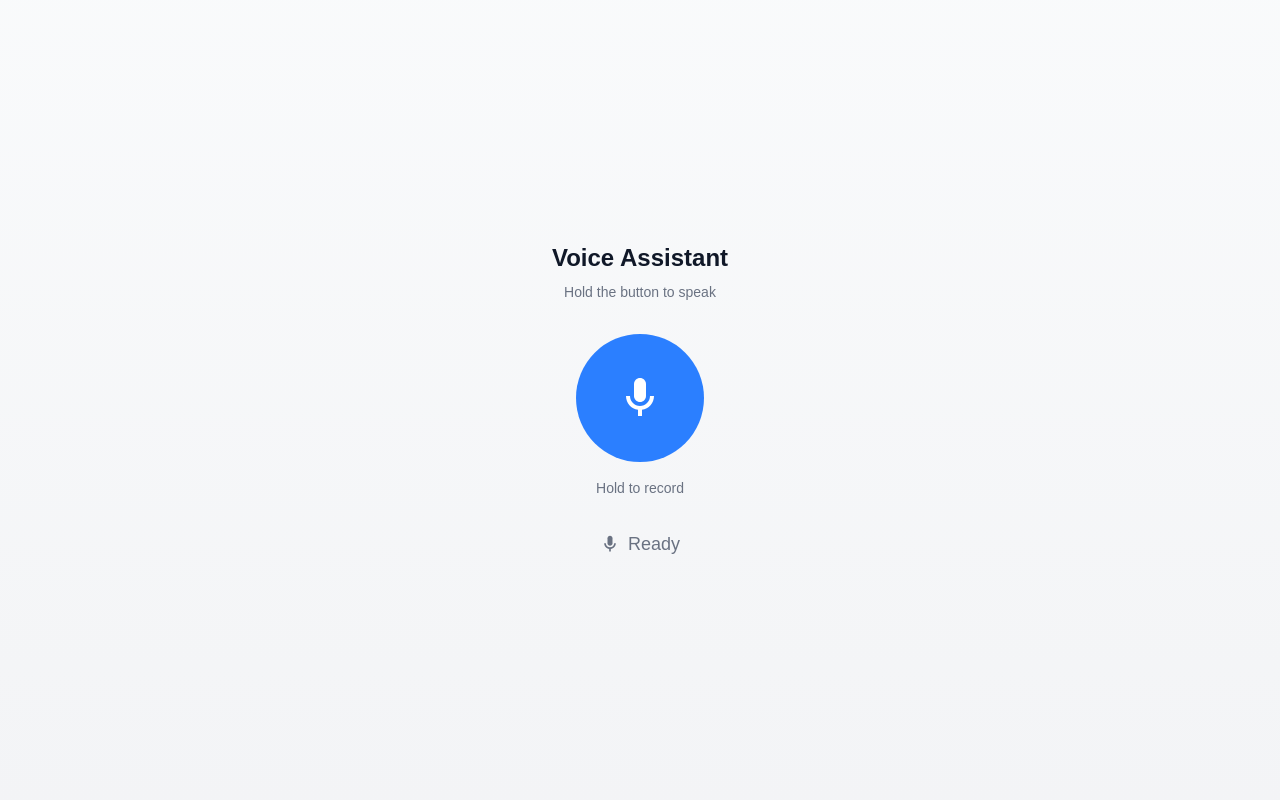
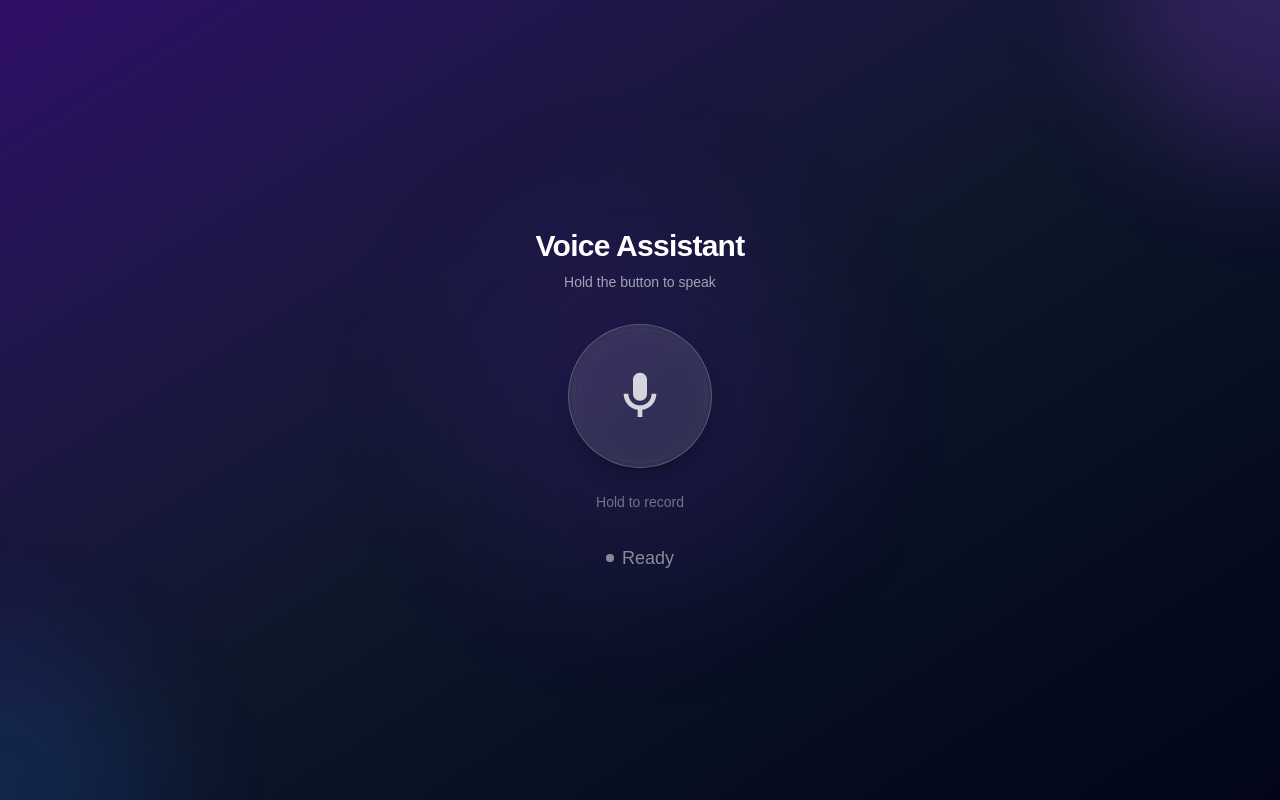
Before and after one commit to 0x41-li/saas-voice-ai-mvp, a Next.js app: page / in a window 1280 px wide. Built offline with nearby package versions, Linux system fonts and the light colour scheme.

Commit message:
UI improvements, modern glassmorphism style, gradient backgrounds, animated orb/puse for recording

```diff
--- a/app/page.tsx
+++ b/app/page.tsx
@@ -117,14 +117,22 @@ export default function Home() {
   const isDisabled = status === "processing" || status === "playing";
 
   return (
-    <div className="flex min-h-screen flex-col items-center justify-center bg-linear-to-b from-gray-50 to-gray-100 dark:from-gray-900 dark:to-black p-4">
-      <main className="flex flex-col items-center gap-8">
+    <div className="relative flex min-h-screen flex-col items-center justify-center overflow-hidden bg-linear-to-br from-violet-950 via-slate-900 to-slate-950 p-4">
+      {/* Animated background orbs */}
+      <div className="absolute inset-0 overflow-hidden">
+        <div className="absolute -top-40 -right-40 h-80 w-80 rounded-full bg-purple-500/30 blur-3xl animate-pulse" />
+        <div className="absolute -bottom-40 -left-40 h-80 w-80 rounded-full bg-blue-500/20 blur-3xl animate-pulse delay-1000" />
+        <div className="absolute top-1/2 left-1/2 -translate-x-1/2 -translate-y-1/2 h-96 w-96 rounded-full bg-violet-600/10 blur-3xl" />
+      </div>
+
+      {/* Main content */}
+      <main className="relative z-10 flex flex-col items-center gap-8">
         {/* Title */}
         <div className="text-center">
-          <h1 className="text-2xl font-bold text-gray-900 dark:text-white mb-2">
+          <h1 className="text-3xl font-bold text-white mb-2 tracking-tight">
             Voice Assistant
           </h1>
-          <p className="text-gray-500 dark:text-gray-400 text-sm">
+          <p className="text-white/60 text-sm">
             Hold the button to speak
           </p>
         </div>
--- a/components/StatusIndicator.tsx
+++ b/components/StatusIndicator.tsx
@@ -12,27 +12,24 @@ interface StatusIndicatorProps {
 const statusConfig: Record<Status, { label: string; color: string; icon: ReactNode }> = {
   idle: {
     label: "Ready",
-    color: "text-gray-500 dark:text-gray-400",
+    color: "text-white/50",
     icon: (
-      <svg xmlns="http://www.w3.org/2000/svg" viewBox="0 0 24 24" fill="currentColor" className="w-5 h-5">
-        <path d="M12 14c1.66 0 3-1.34 3-3V5c0-1.66-1.34-3-3-3S9 3.34 9 5v6c0 1.66 1.34 3 3 3z" />
-        <path d="M17 11c0 2.76-2.24 5-5 5s-5-2.24-5-5H5c0 3.53 2.61 6.43 6 6.92V21h2v-3.08c3.39-.49 6-3.39 6-6.92h-2z" />
-      </svg>
+      <div className="w-2 h-2 rounded-full bg-white/50" />
     ),
   },
   recording: {
     label: "Listening...",
-    color: "text-red-500",
+    color: "text-violet-400",
     icon: (
       <span className="relative flex h-3 w-3">
-        <span className="animate-ping absolute inline-flex h-full w-full rounded-full bg-red-400 opacity-75"></span>
-        <span className="relative inline-flex rounded-full h-3 w-3 bg-red-500"></span>
+        <span className="animate-ping absolute inline-flex h-full w-full rounded-full bg-violet-400 opacity-75"></span>
+        <span className="relative inline-flex rounded-full h-3 w-3 bg-violet-500"></span>
       </span>
     ),
   },
   processing: {
     label: "Thinking...",
-    color: "text-blue-500",
+    color: "text-violet-400",
     icon: (
       <svg className="animate-spin w-5 h-5" xmlns="http://www.w3.org/2000/svg" fill="none" viewBox="0 0 24 24">
         <circle className="opacity-25" cx="12" cy="12" r="10" stroke="currentColor" strokeWidth="4"></circle>
@@ -42,7 +39,7 @@ const statusConfig: Record<Status, { label: string; color: string; icon: ReactNo
   },
   playing: {
     label: "Speaking...",
-    color: "text-green-500",
+    color: "text-emerald-400",
     icon: (
       <div className="flex items-center gap-0.5">
         <span className="w-1 h-3 bg-current rounded-full animate-[bounce_0.6s_ease-in-out_infinite]"></span>
@@ -55,7 +52,7 @@ const statusConfig: Record<Status, { label: string; color: string; icon: ReactNo
   },
   error: {
     label: "Error",
-    color: "text-red-500",
+    color: "text-pink-400",
     icon: (
       <svg xmlns="http://www.w3.org/2000/svg" viewBox="0 0 24 24" fill="currentColor" className="w-5 h-5">
         <path fillRule="evenodd" d="M12 2.25c-5.385 0-9.75 4.365-9.75 9.75s4.365 9.75 9.75 9.75 9.75-4.365 9.75-9.75S17.385 2.25 12 2.25zm-1.72 6.97a.75.75 0 10-1.06 1.06L10.94 12l-1.72 1.72a.75.75 0 101.06 1.06L12 13.06l1.72 1.72a.75.75 0 101.06-1.06L13.06 12l1.72-1.72a.75.75 0 10-1.06-1.06L12 10.94l-1.72-1.72z" clipRule="evenodd" />
--- a/components/VoiceButton.tsx
+++ b/components/VoiceButton.tsx
@@ -142,37 +142,52 @@ export default function VoiceButton({
   const progressPercent = (duration / maxDuration) * 100;
 
   return (
-    <div className="flex flex-col items-center gap-4">
+    <div className="flex flex-col items-center gap-6">
       <div className="relative">
+        {/* Outer glow effect when recording */}
+        {isRecording && (
+          <>
+            <div className="absolute inset-0 rounded-full bg-violet-500/40 blur-xl animate-pulse scale-150" />
+            <div className="absolute inset-0 rounded-full bg-pink-500/30 blur-2xl animate-pulse scale-175 delay-75" />
+          </>
+        )}
+
         {/* Progress ring */}
         <svg
-          className="absolute inset-0 -rotate-90 w-32 h-32"
-          viewBox="0 0 128 128"
+          className="absolute inset-0 -rotate-90 w-36 h-36"
+          viewBox="0 0 144 144"
         >
           <circle
-            cx="64"
-            cy="64"
-            r="58"
+            cx="72"
+            cy="72"
+            r="66"
             fill="none"
             stroke="currentColor"
-            strokeWidth="4"
-            className="text-gray-200 dark:text-gray-700"
+            strokeWidth="3"
+            className="text-white/10"
           />
           {isRecording && (
             <circle
-              cx="64"
-              cy="64"
-              r="58"
+              cx="72"
+              cy="72"
+              r="66"
               fill="none"
-              stroke="currentColor"
-              strokeWidth="4"
-              strokeDasharray={`${progressPercent * 3.64} 364`}
-              className="text-red-500 transition-all duration-100"
+              stroke="url(#gradient)"
+              strokeWidth="3"
+              strokeLinecap="round"
+              strokeDasharray={`${progressPercent * 4.14} 414`}
+              className="transition-all duration-100"
             />
           )}
+          <defs>
+            <linearGradient id="gradient" x1="0%" y1="0%" x2="100%" y2="100%">
+              <stop offset="0%" stopColor="#8B5CF6" />
+              <stop offset="100%" stopColor="#EC4899" />
+            </linearGradient>
+          </defs>
         </svg>
 
-        {/* Main button */}
+        {/* Main button with glassmorphism */}
         <button
           onPointerDown={handlePointerDown}
           onPointerUp={handlePointerUp}
@@ -180,25 +195,34 @@ export default function VoiceButton({
           onContextMenu={(e) => e.preventDefault()}
           disabled={isDisabled}
           className={`
-            relative w-32 h-32 rounded-full
+            relative w-36 h-36 rounded-full
             flex items-center justify-center
-            transition-all duration-200
+            transition-all duration-300 ease-out
             touch-none select-none
+            border border-white/20
+            shadow-lg shadow-black/20
             ${
               isDisabled
-                ? "bg-gray-300 dark:bg-gray-600 cursor-not-allowed"
+                ? "bg-white/5 cursor-not-allowed opacity-50"
                 : isRecording
-                ? "bg-red-500 scale-110"
-                : "bg-blue-500 hover:bg-blue-600 active:scale-95"
+                ? "bg-linear-to-br from-violet-500 to-pink-500 scale-105 shadow-violet-500/30 shadow-2xl"
+                : "bg-white/10 backdrop-blur-sm hover:bg-white/15 hover:scale-102 active:scale-95"
             }
           `}
         >
+          {/* Inner glow */}
+          {!isDisabled && !isRecording && (
+            <div className="absolute inset-2 rounded-full bg-linear-to-br from-violet-500/5 to-transparent" />
+          )}
+
           {/* Mic icon */}
           <svg
             xmlns="http://www.w3.org/2000/svg"
             viewBox="0 0 24 24"
-            fill="white"
-            className={`w-12 h-12 ${isRecording ? "animate-pulse" : ""}`}
+            fill="currentColor"
+            className={`relative z-10 w-14 h-14 transition-all duration-300 ${
+              isRecording ? "text-white scale-110" : "text-white/80"
+            }`}
           >
             <path d="M12 14c1.66 0 3-1.34 3-3V5c0-1.66-1.34-3-3-3S9 3.34 9 5v6c0 1.66 1.34 3 3 3z" />
             <path d="M17 11c0 2.76-2.24 5-5 5s-5-2.24-5-5H5c0 3.53 2.61 6.43 6 6.92V21h2v-3.08c3.39-.49 6-3.39 6-6.92h-2z" />
@@ -208,21 +232,21 @@ export default function VoiceButton({
 
       {/* Duration display */}
       {isRecording && (
-        <div className="text-lg font-mono text-red-500">
+        <div className="text-lg font-mono bg-linear-to-r from-violet-400 to-pink-400 bg-clip-text text-transparent font-semibold">
           {duration.toFixed(1)}s / {maxDuration}s
         </div>
       )}
 
       {/* Instructions */}
       {!isRecording && !isDisabled && (
-        <p className="text-gray-500 dark:text-gray-400 text-sm">
+        <p className="text-white/40 text-sm">
           Hold to record
         </p>
       )}
 
       {/* Permission denied message */}
       {permissionDenied && (
-        <p className="text-red-500 text-sm text-center max-w-xs">
+        <p className="text-pink-400 text-sm text-center max-w-xs">
           Microphone access denied. Please enable it in your browser settings.
         </p>
       )}
```
